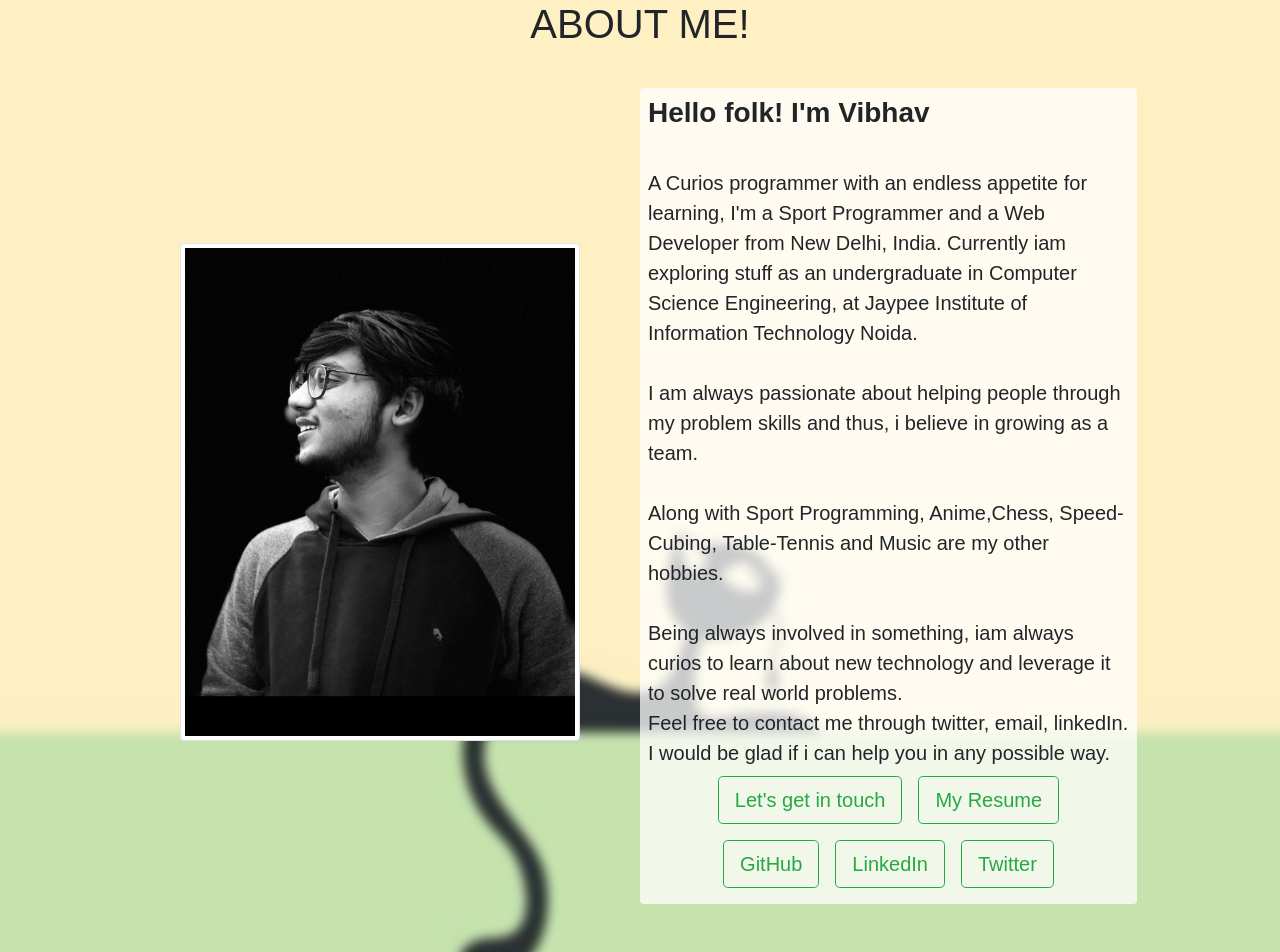
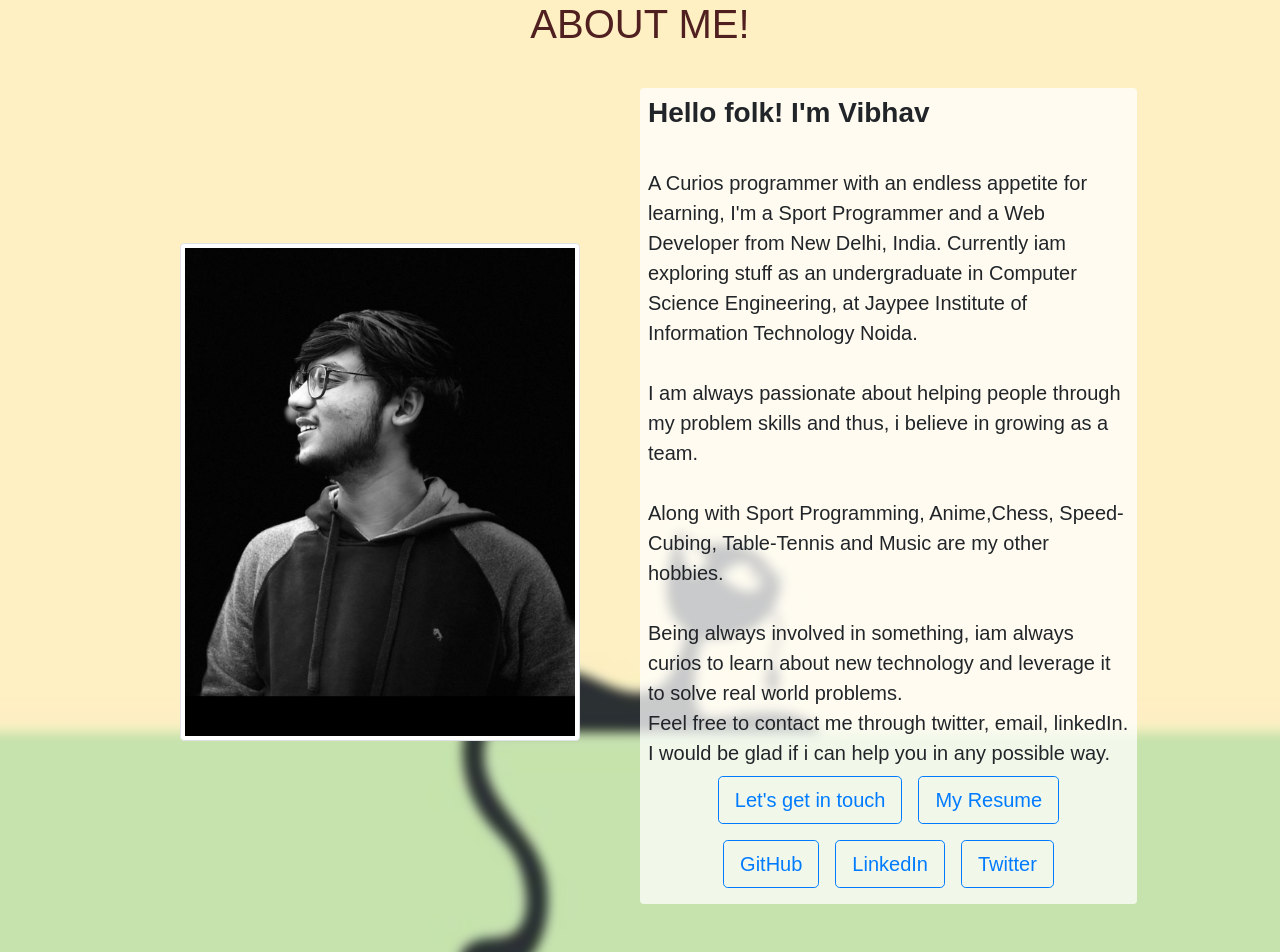
Before and after one commit to reapedjuggler/PortFolio, a React (Create React App) app: page / in a window 1280 px wide. Shown: the part 840-1792 px from the top of the page. Built offline with nearby package versions, Linux system fonts and the light colour scheme.

Commit message:
Minor fixes of about
Signed-off-by: reapedjuggler <tomarvibhav55@gmail.com>

```diff
--- a/package.json
+++ b/package.json
@@ -8,6 +8,7 @@
     "@testing-library/react": "^11.2.3",
     "@testing-library/user-event": "^12.6.0",
     "bootstrap": "^4.5.3",
+    "gh-pages": "^3.1.0",
     "react": "^17.0.1",
     "react-bootstrap": "^1.4.3",
     "react-dom": "^17.0.1",
--- a/src/App.js
+++ b/src/App.js
@@ -13,7 +13,7 @@ import backgroundImage from './assets/img/parallex/background.jpg'
 
 const App = () => {
   return (
-    <div className="App">
+    <div className="App" style = {{position: "relative"}}>
        <MyNavbar />
        <Title />
        <Carousel />
--- a/src/components/Nav-items/About/About.js
+++ b/src/components/Nav-items/About/About.js
@@ -43,7 +43,7 @@ function About() {
 
                                     <div>
                                         <a href="#contact">
-                                        <Button className="m-2" variant="outline-success" size = "lg">
+                                        <Button className="m-2" variant="outline-primary" size = "lg">
                                             Let's get in touch
                                         </Button>
                                         </a>
@@ -51,7 +51,7 @@ function About() {
 
                                     <div>
                                         <a href="https://drive.google.com/file/d/1W7FzvQfv4h2zBe5nUrXYJ7Q7bXt63O7e/view?usp=sharing" target="_blank" rel="noopener noreferrer">
-                                        <Button className="m-2" variant="outline-success"  size = "lg">
+                                        <Button className="m-2" variant="outline-primary"  size = "lg">
                                             My Resume
                                         </Button>
                                         </a>
@@ -59,7 +59,7 @@ function About() {
 
                                     <div>
                                         <a href="https://github.com/reapedjuggler" target="_blank" rel="noopener noreferrer">
-                                        <Button className="m-2" variant="outline-success" size = "lg">
+                                        <Button className="m-2" variant="outline-primary" size = "lg">
                                             GitHub
                                         </Button>
                                         </a>
@@ -67,7 +67,7 @@ function About() {
 
                                     <div>
                                         <a href="https://www.linkedin.com/in/vibhav-tomar-883282178/" target="_blank" rel="noopener noreferrer">
-                                        <Button className="m-2" variant="outline-success" size = "lg">
+                                        <Button className="m-2" variant="outline-primary" size = "lg">
                                             LinkedIn
                                         </Button>
                                         </a>
@@ -75,7 +75,7 @@ function About() {
 
                                     <div>
                                         <a href = "https://twitter.com/ReapedJ" target="_blank" rel="noopener noreferrer">
-                                        <Button className="m-2" variant = "outline-success" size = "lg">
+                                        <Button className="m-2" variant = "outline-primary" size = "lg">
                                             Twitter
                                         </Button>
                                         </a>
--- a/src/components/Nav-items/About/about.css
+++ b/src/components/Nav-items/About/about.css
@@ -8,6 +8,12 @@
     max-width: 20em;
 }
 
+.font-details {
+    font-size: 2em;
+    font-weight: 500;
+    color: #502020;
+}
+
 .my-details {
     background-color: rgba(255, 255, 255, 0.747);
 }
```
Also changed, not shown: 2 other files (tests, documents, lock files or other folders).
